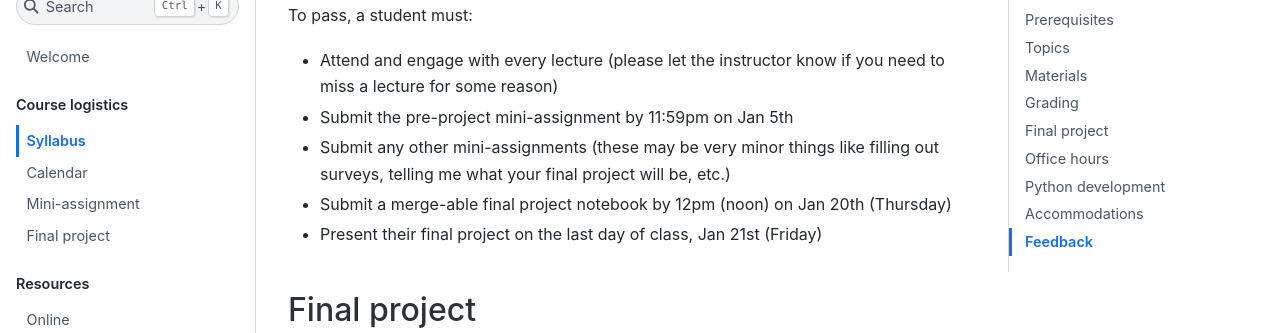
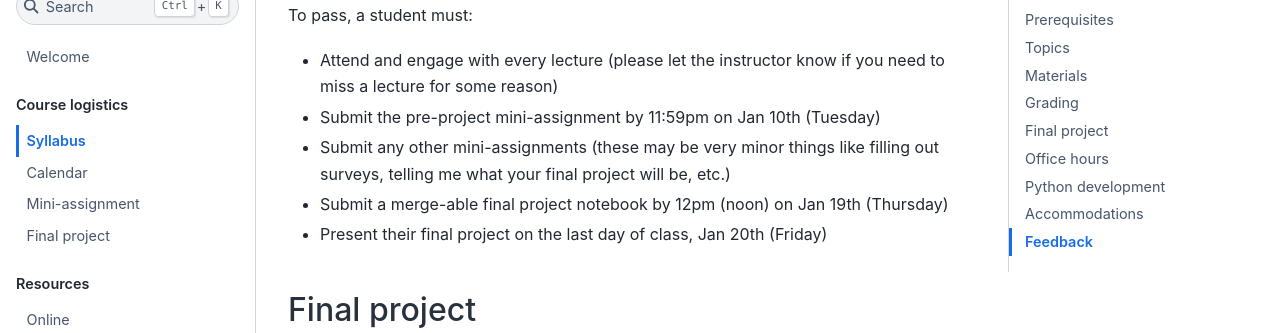
Before and after one commit to bdpedigo/networks-course, a Jupyter Book: the page built from docs/syllabus.md, in a window 1280 px wide and 900 px high, scrolled down 2532 px. Shown: the part 153-486 px from the top of the window. Built offline with Jupyter Book 1.0.4 settings and Sphinx 7.4.7 and the Sphinx Book theme 1.1.4, drawn with Linux system fonts in a browser that asks for light colours; pages that are not in the unit, such as notebooks, are missing from menus; some of the changed text lies outside the part shown.

Commit message:
update syllabus

```diff
--- a/docs/syllabus.md
+++ b/docs/syllabus.md
@@ -2,7 +2,7 @@
 # Syllabus
 
 ## Instructor
-Benjamin Pedigo (he/him)
+Benjamin D. Pedigo (he/him)
 
 PhD Candidate, Department of Biomedical Engineering
 
@@ -11,12 +11,12 @@
 Website: [https://bdpedigo.github.io/](https://bdpedigo.github.io/)
 
 ## Time
-1PM - 2:20PM, MTWThF
+1:30PM - 4:15PM, MTWThF
 
-Jan 4th - Jan 21st, 2021
+Jan 9th - Jan 20th, 2023
 
 ## Location
-Zoom
+Hodson 315
 
 ## Course description
 Networks represent data by describing a set of objects and the relations between them. Networks are ubiquitous in many fields of science: for example, they have been used to represent social interactions, relationships between genes or protein sequences, and the connectivity of neurons in the brain. This project-based course will introduce students to the process of analyzing real-world network data in Python. Topics covered will include network representations, centrality and ranking measures, modularity and community detection, network embeddings, graph neural networks, random graph models, graph matching, and network hypothesis testing. This is a hands-on, project-based course - students will submit a brief analysis (in Python) of some real-world network dataset for their final project. Familiarity with Python, statistics, and linear algebra is very highly encouraged.
@@ -60,10 +60,10 @@
 ## Grading
 To pass, a student must:
 - Attend and engage with every lecture (please let the instructor know if you need to miss a lecture for some reason)
-- Submit the pre-project mini-assignment by 11:59pm on Jan 5th
+- Submit the pre-project mini-assignment by 11:59pm on Jan 10th (Tuesday)
 - Submit any other mini-assignments (these may be very minor things like filling out surveys, telling me what your final project will be, etc.)
-- Submit a merge-able final project notebook by 12pm (noon) on Jan 20th (Thursday)
-- Present their final project on the last day of class, Jan 21st (Friday)
+- Submit a merge-able final project notebook by 12pm (noon) on Jan 19th (Thursday)
+- Present their final project on the last day of class, Jan 20th (Friday)
 
 ## Final project
 See the [Final project tab](final_project.md)
```
